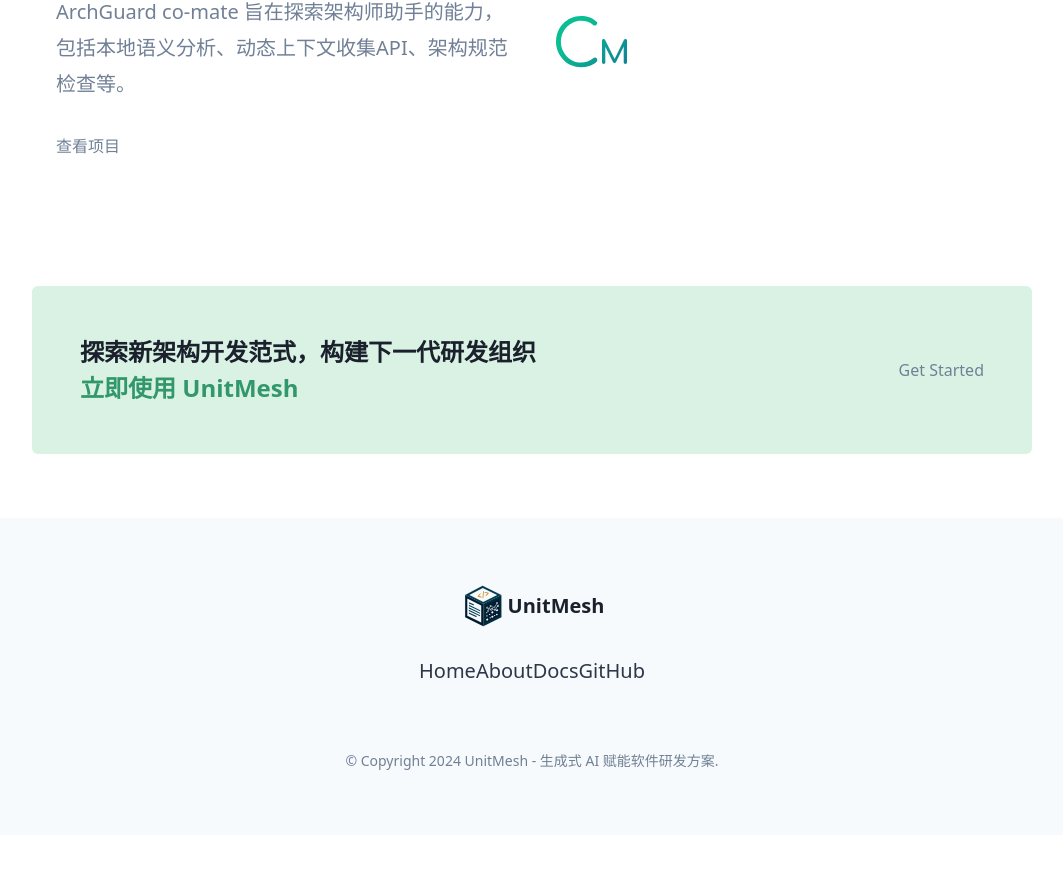
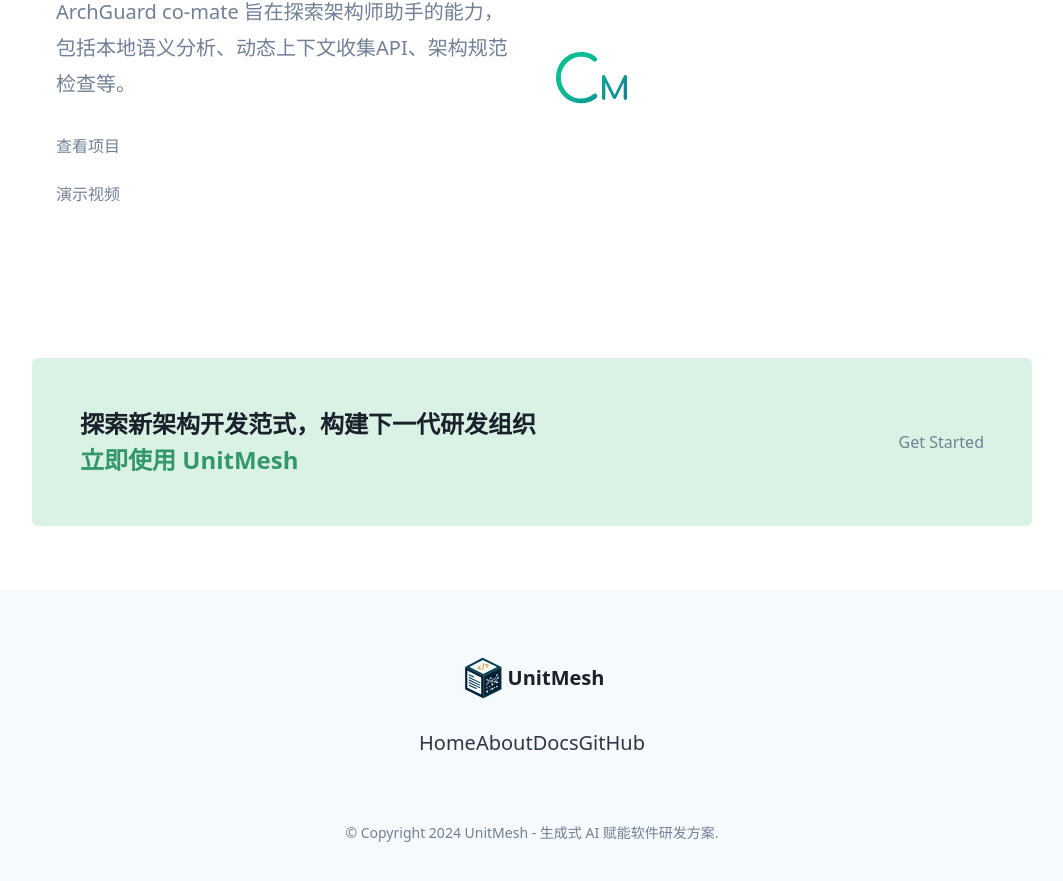
Before and after one commit to unit-mesh/unitmesh.cc, a Next.js app: page / in a window 1280 px wide. Shown: the part 3013-3894 px from the top of the page, without its empty margins (108-1171 px from the left). Before the commit the page ends 3848 px from the top, so only its background shows below. Built offline with nearby package versions, Linux system fonts and the light colour scheme.

Commit message:
feat(VerticalFeatures): add demo video link
Add a demo video link to the VerticalFeatures component in order to provide a visual demonstration of the project.

```diff
--- a/src/button/Button.tsx
+++ b/src/button/Button.tsx
@@ -16,7 +16,7 @@
   });
 
   return (
-    <div className={`${btnClass} ${props.className}`}>
+    <div className={`${props.className} ${btnClass}`}>
       {props.children}
 
       <style jsx>
--- a/src/feature/VerticalFeatureRow.tsx
+++ b/src/feature/VerticalFeatureRow.tsx
@@ -40,7 +40,7 @@
           )}
           {props.demoVideo && (
             <Link href={props.demoVideo} className={'px-2'} target={'_blank'}>
-              <Button className={'bg-grey-600'}>演示视频</Button>
+              <Button className={'hover:bg-grey-800'}>演示视频</Button>
             </Link>
           )}
         </div>
--- a/src/templates/VerticalFeatures.tsx
+++ b/src/templates/VerticalFeatures.tsx
@@ -52,6 +52,7 @@
       image="/assets/images/co-mate.svg"
       imageAlt="UnitGen Architecture diagram"
       projectLink="https://github.com/unit-mesh/co-mate"
+      demoVideo="https://www.bilibili.com/video/BV1aT4y1b7mq/"
     />
   </Section>
 );
```
Also changed, not shown: public/overview.svg.
